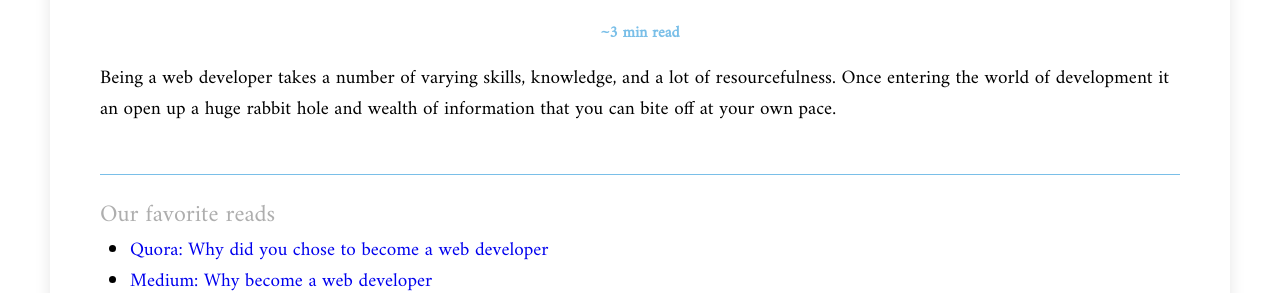
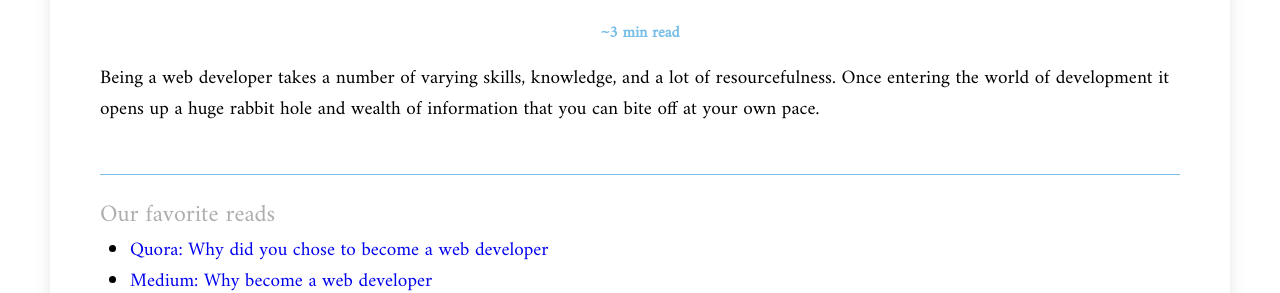
Before and after one commit to dev-diaries/web, a Jekyll site: the page built from _posts/2019-02-18-why-become-a-web-developer.markdown, in a window 1280 px wide and 900 px high. Shown: the part 245-538 px from the top of the window. Built offline with Jekyll 4.4.1, drawn with Linux system fonts in a browser that asks for light colours.

Commit message:
clean up web dev blog post

```diff
--- a/_posts/2019-02-18-why-become-a-web-developer.markdown
+++ b/_posts/2019-02-18-why-become-a-web-developer.markdown
@@ -19,7 +19,7 @@ excerpt: "Being a web developer takes a number of varying skills, knowledge, and
 
 {:.intro}
 Being a web developer takes a number of varying skills, knowledge, and a lot
-of resourcefulness. Once entering the world of development it an open up a
+of resourcefulness. Once entering the world of development it opens up a
 huge rabbit hole and wealth of information that you can bite off at your own
 pace.
 
```
